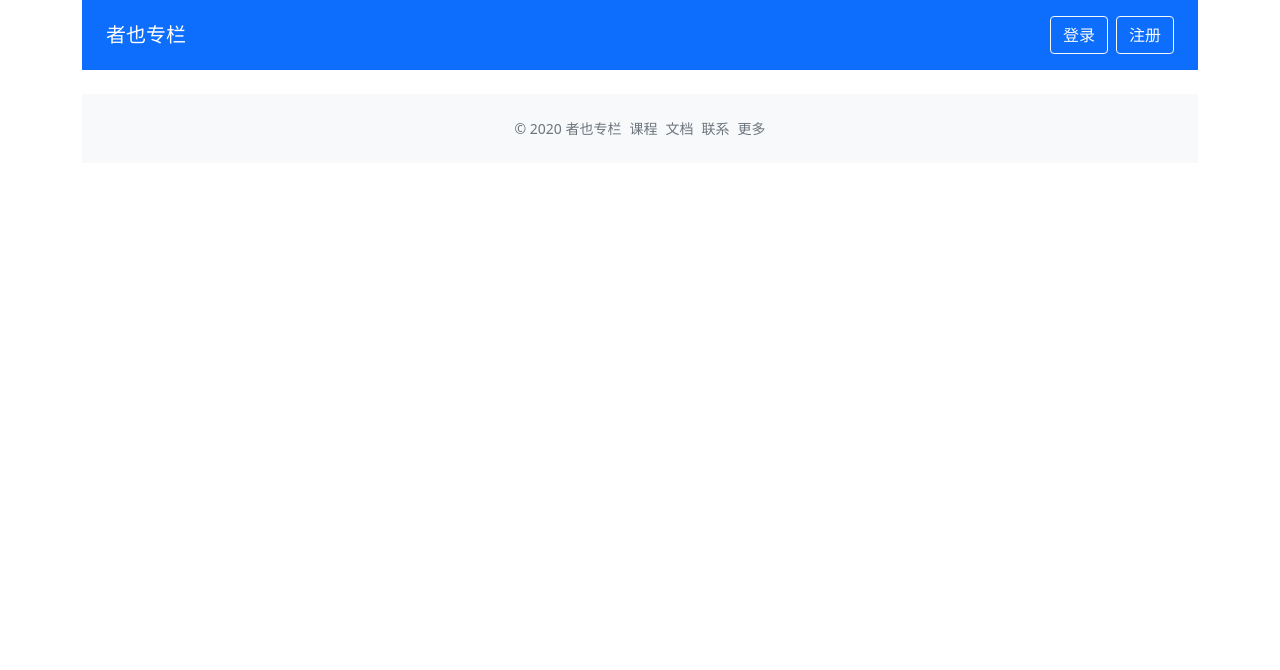
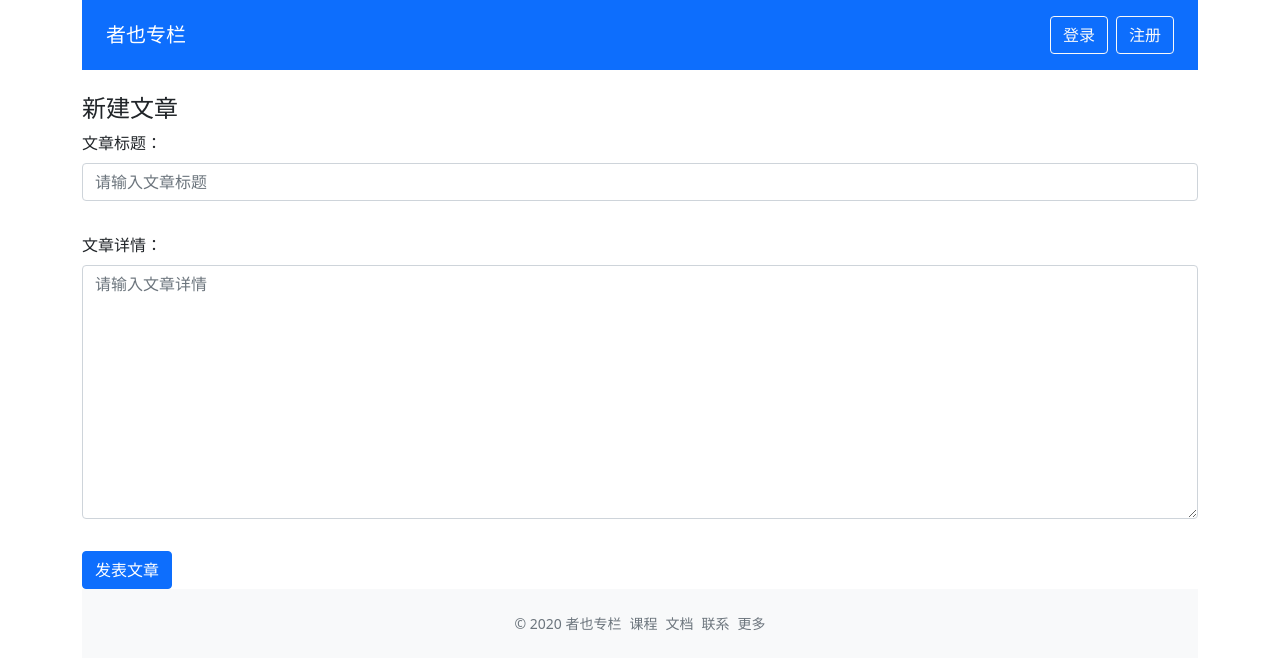
Before and after one commit to wzycoding/imooc-zheye, a Vue app: page /create in a window 1280 px wide. Shown: the top 670 px of the page. Built offline with nearby package versions, Linux system fonts and the light colour scheme.

Commit message:
feat: 添加创建文章页面

```diff
--- a/src/components/GlobalHeader.vue
+++ b/src/components/GlobalHeader.vue
@@ -2,13 +2,13 @@
   <nav class="navbar navbar-dark bg-primary justify-content-between mb-4 px-4">
     <a class="navbar-brand" href="#">者也专栏</a>
     <ul v-if="!user.isLogin" class="list-inline mb-0">
-      <li class="list-inline-item"><a href="#" class="btn btn-outline-light my-2">登录</a></li>
+      <li class="list-inline-item"><router-link :to="`/login`" class="btn btn-outline-light my-2">登录</router-link></li>
       <li class="list-inline-item"><a href="#" class="btn btn-outline-light my-2">注册</a></li>
     </ul>
     <ul v-else class="list-inline mb-0">
       <li class="list-inline-item">
         <DropDown :title="`你好 ${user.name}`">
-          <DropDownItem><a class="dropdown-item" href="#">新建文章</a></DropDownItem>
+          <DropDownItem><router-link :to="`/create`" class="dropdown-item" href="#">新建文章</router-link></DropDownItem>
           <DropDownItem disabled><a class="dropdown-item" href="#">编辑资料</a></DropDownItem>
           <DropDownItem><a class="dropdown-item" href="#">退出登录</a></DropDownItem>
         </DropDown>
--- a/src/components/ValidateInput.vue
+++ b/src/components/ValidateInput.vue
@@ -1,13 +1,21 @@
 <template>
     <div class="validate-input-container pb-3">
       <input
+        v-if="tag !== 'textarea'"
         class="form-control"
-       :class="{'is-invalid': inputRef.error}"
-       :value="inputRef.val"
-       @blur="validateInput"
-       @input="updateValue"
-       v-bind="$attrs">
-
+        :class="{'is-invalid': inputRef.error}"
+        :value="inputRef.val"
+        @blur="validateInput"
+        @input="updateValue"
+        v-bind="$attrs"/>
+       <textarea
+        v-else
+        class="form-control"
+        :class="{'is-invalid': inputRef.error}"
+        :value="inputRef.val"
+        @blur="validateInput"
+        @input="updateValue"
+        v-bind="$attrs"/>
        <span v-if="inputRef.error" class="invalid-feedback">{{ inputRef.message }}</span>
     </div>
 </template>
@@ -22,11 +30,16 @@ interface RuleProp {
   message: string
 }
 export type RuleProps = RuleProp[]
+export type TagType = 'input' | 'textarea'
 export default defineComponent({
   name: 'ValidateInput',
   props: {
     rules: Array as PropType<RuleProps>,
-    modelValue: String
+    modelValue: String,
+    tag: {
+      type: String as PropType<TagType>,
+      default: 'input'
+    }
   },
   inheritAttrs: false,
   setup (props, context) {
--- a/src/router.ts
+++ b/src/router.ts
@@ -2,6 +2,7 @@ import { createWebHistory, createRouter } from 'vue-router'
 import ColumnDetail from './views/ColumnDetail.vue'
 import Home from './views/Home.vue'
 import Login from './views/Login.vue'
+import CreatePost from './views/CreatePost.vue'
 const routerHistory = createWebHistory()
 
 export const router = createRouter({
@@ -21,6 +22,11 @@ export const router = createRouter({
       path: '/column/:id',
       name: 'column',
       component: ColumnDetail
+    },
+    {
+      path: '/create',
+      name: 'create',
+      component: CreatePost
     }
   ]
 })
--- a/src/store.ts
+++ b/src/store.ts
@@ -15,7 +15,10 @@ const store = createStore<GlobalDataProps>({
   mutations: {
     login (state) {
       // 新对象变成老对象，使用...展开符
-      state.user = { ...state.user, isLogin: true, name: 'wzy1' }
+      state.user = { ...state.user, isLogin: true, name: 'wzy1', columnId: 1 }
+    },
+    createPost (state, newPost) {
+      state.posts.push(newPost)
     }
   },
   getters: {
--- a/src/testData.ts
+++ b/src/testData.ts
@@ -75,10 +75,12 @@ export interface UserProps {
   isLogin: boolean;
   name?: string;
   id?: number;
+  columnId?: number
 }
 
 export const currentUser:UserProps = {
   isLogin: false,
   name: '王志远',
-  id: 1
+  id: 1,
+  columnId: 1
 }
--- /dev/null
+++ b/src/views/CreatePost.vue
@@ -0,0 +1,85 @@
+<template>
+    <div class="create-post-page">
+      <h4>新建文章</h4>
+      <ValidateForm @form-submit="onFormSubmit">
+        <div class="mb-3">
+          <label class="form-label">文章标题：</label>
+          <ValidateInput
+            :rules="titleRules" v-model="titleVal"
+            placeHolder="请输入文章标题"
+            type="text">
+          </ValidateInput>
+        </div>
+        <div class="mb-3">
+          <label class="form-label">文章详情：</label>
+          <ValidateInput
+            rows="10"
+            :rules="contentRules" v-model="contentVal" tag="textarea"
+            placeHolder="请输入文章详情"
+            type="text">
+          </ValidateInput>
+        </div>
+        <template #submit>
+          <button class="btn btn-primary btn-large">发表文章</button>
+        </template>
+      </ValidateForm>
+    </div>
+</template>
+
+<script lang="ts">
+import ValidateForm from '@/components/ValidateForm.vue'
+import ValidateInput, { RuleProps } from '@/components/ValidateInput.vue'
+import { defineComponent, ref } from 'vue'
+import { GlobalDataProps } from '@/store'
+import { PostProps } from '@/testData'
+import { useStore } from 'vuex'
+import { useRouter } from 'vue-router'
+
+export default defineComponent({
+  name: 'CreatePost',
+  components: {
+    ValidateForm,
+    ValidateInput
+  },
+  props: {
+  },
+  setup () {
+    const router = useRouter()
+    const store = useStore<GlobalDataProps>()
+    const titleVal = ref('')
+    const contentVal = ref('')
+    const titleRules: RuleProps = [
+      { type: 'required', message: '文章标题不能为空' }
+    ]
+    const contentRules: RuleProps = [
+      { type: 'required', message: '文章内容不能为空' }
+    ]
+    const onFormSubmit = (result: boolean) => {
+      if (result) {
+        const { columnId } = store.state.user
+        if (columnId) {
+          const newPost:PostProps = {
+            id: new Date().getTime(),
+            title: titleVal.value,
+            content: contentVal.value,
+            columnId,
+            createdAt: new Date().toLocaleDateString()
+          }
+          store.commit('createPost', newPost)
+          router.push({ name: 'column', params: { id: columnId } })
+        }
+      }
+    }
+    return {
+      titleVal,
+      contentVal,
+      onFormSubmit,
+      titleRules,
+      contentRules
+    }
+  }
+})
+</script>
+
+<style lang="css">
+</style>
```
